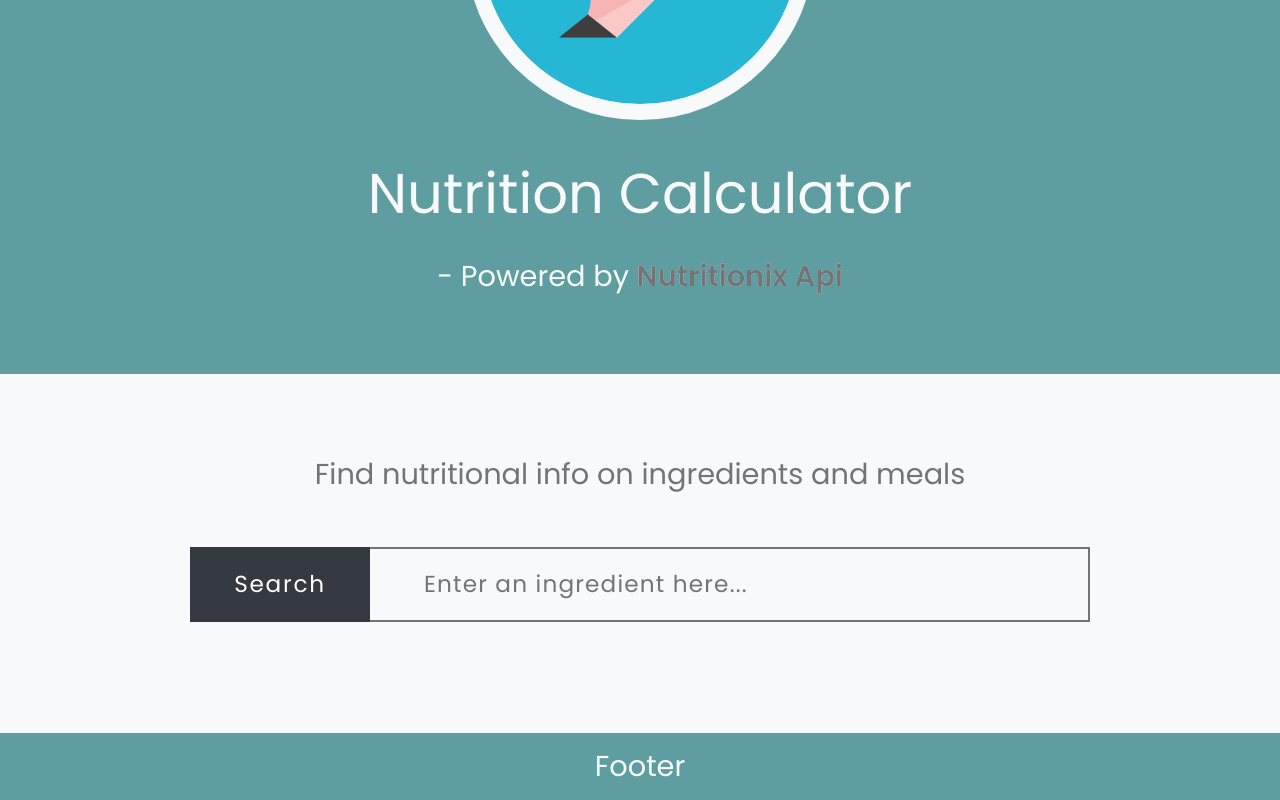
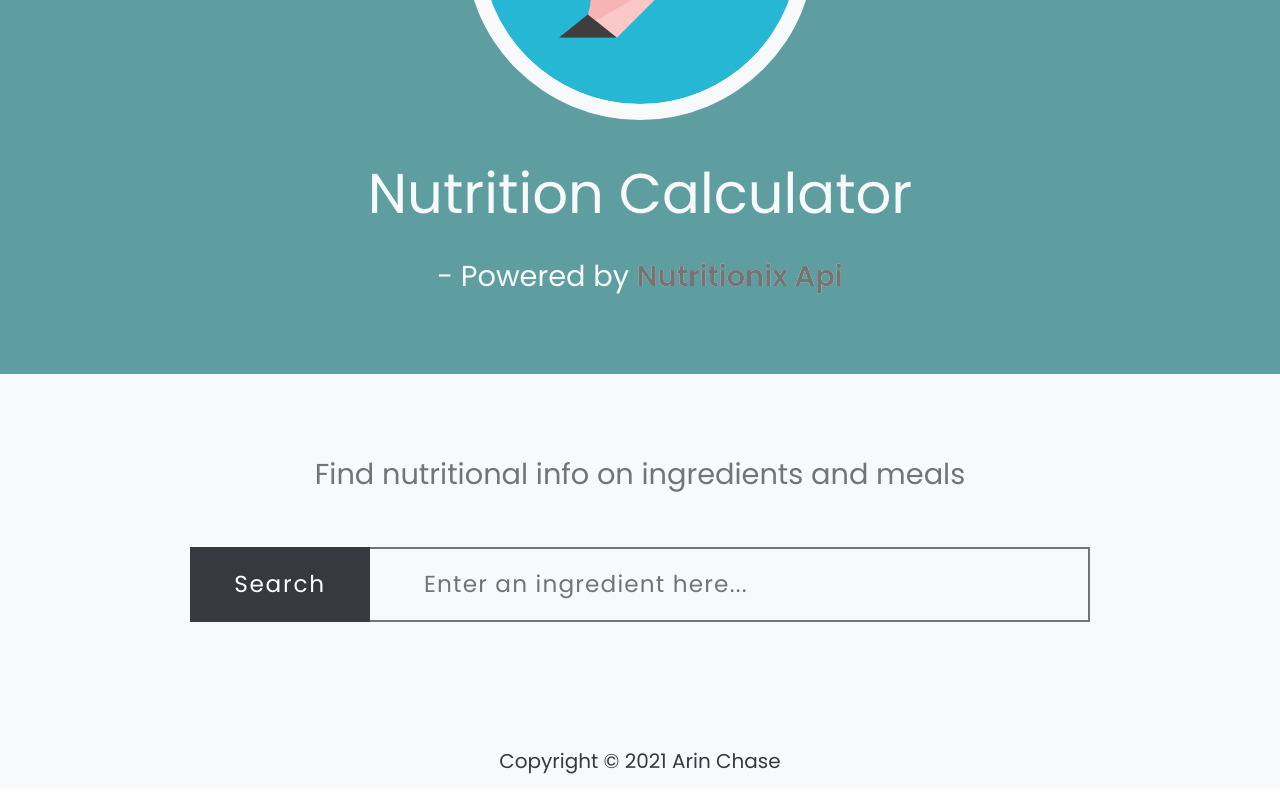
Before and after one commit to ArinChase/nutrition-calculator, a Next.js app: page / in a window 1280 px wide. Shown: the part 369-1169 px from the top of the page. Built offline with nearby package versions, Linux system fonts and the light colour scheme.

Commit message:
Add files via upload

```diff
--- a/components/footer.js
+++ b/components/footer.js
@@ -1,8 +1,8 @@
 import { Container } from 'react-bootstrap'
 
 const Footer = () => (
-  <div className="text-center ac-bg" id="footer">
-   	 <h4 className="px-2 py-3 ac-super-light ac-text m-0">Footer</h4>
+  <div className="text-center ac-super-light ac-bg" id="footer">
+   	 <h5 className="px-2 py-3 ac-dark ac-text m-0">Copyright © 2021 Arin Chase</h5>
   </div>
 )
 
```
